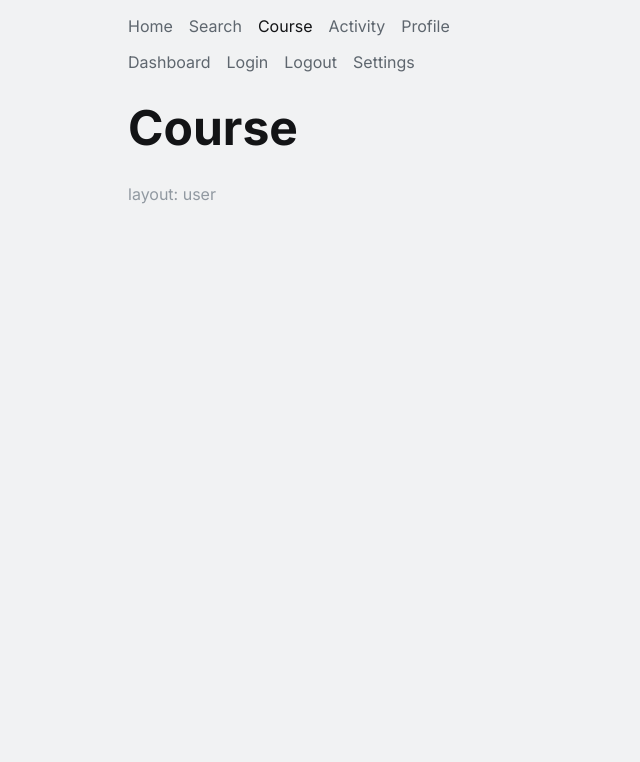
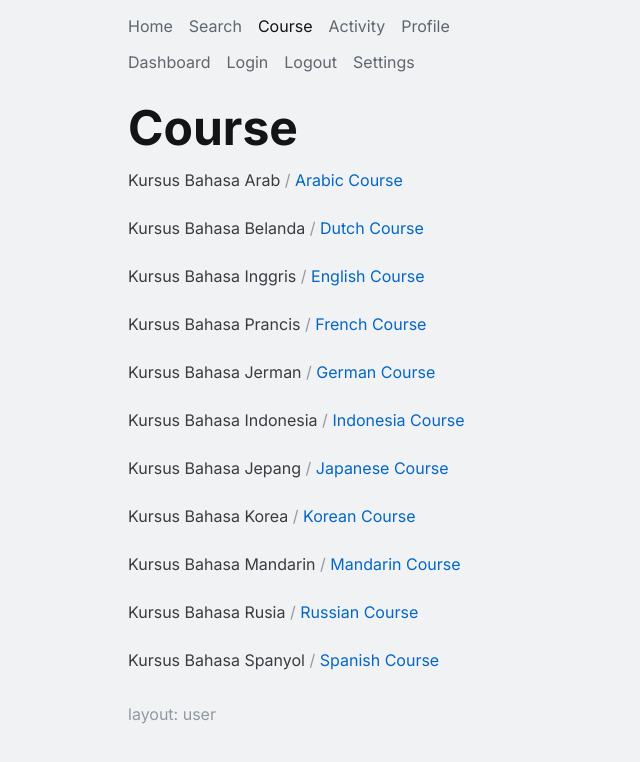
Before and after one commit to r-sp/kampungbahasa, a Next.js app in the folder web/: page /course in a window 1280 px wide. Shown: the top 762 px of the page, without its empty margins (0-640 px from the left). Built offline with nearby package versions, Linux system fonts and the light colour scheme.

Commit message:
add course languages (#72)

```diff
--- a/web/app/(user)/course/page.tsx
+++ b/web/app/(user)/course/page.tsx
@@ -1,3 +1,45 @@
+import Link from "next/link";
+
 export default function CoursePage() {
-  return <h1 className="text-4xl font-bold sm:text-5xl">Course</h1>;
+  const ItemCourse = (props: { en: string; id: string }) => {
+    const slugify = (lang: string, useLocal: boolean) => {
+      const url = lang.toLowerCase();
+      const slug = useLocal ? `/kursus-bahasa-${url}` : `/${url}-course`;
+      return slug;
+    };
+    const textify = (lang: string, useLocal: boolean) => {
+      const text = useLocal ? `Kursus Bahasa ${lang}` : `${lang} Course`;
+      return text;
+    };
+
+    return (
+      <li key={props.en.toLowerCase()} aria-label={props.en.toLowerCase()}>
+        <Link className="text-slate-700" href={slugify(props.id, true)} lang="id" tabIndex={-1}>
+          {textify(props.id, true)}
+        </Link>
+        <span className="text-slate-500"> / </span>
+        <Link className="text-state-700" href={slugify(props.en, false)} lang="en">
+          {textify(props.en, false)}
+        </Link>
+      </li>
+    );
+  };
+  return (
+    <>
+      <h1 className="text-4xl font-bold sm:text-5xl">Course</h1>
+      <ul className="mt-4 flex flex-col gap-6 text-base">
+        <ItemCourse en="Arabic" id="Arab" />
+        <ItemCourse en="Dutch" id="Belanda" />
+        <ItemCourse en="English" id="Inggris" />
+        <ItemCourse en="French" id="Prancis" />
+        <ItemCourse en="German" id="Jerman" />
+        <ItemCourse en="Indonesia" id="Indonesia" />
+        <ItemCourse en="Japanese" id="Jepang" />
+        <ItemCourse en="Korean" id="Korea" />
+        <ItemCourse en="Mandarin" id="Mandarin" />
+        <ItemCourse en="Russian" id="Rusia" />
+        <ItemCourse en="Spanish" id="Spanyol" />
+      </ul>
+    </>
+  );
 }
```
